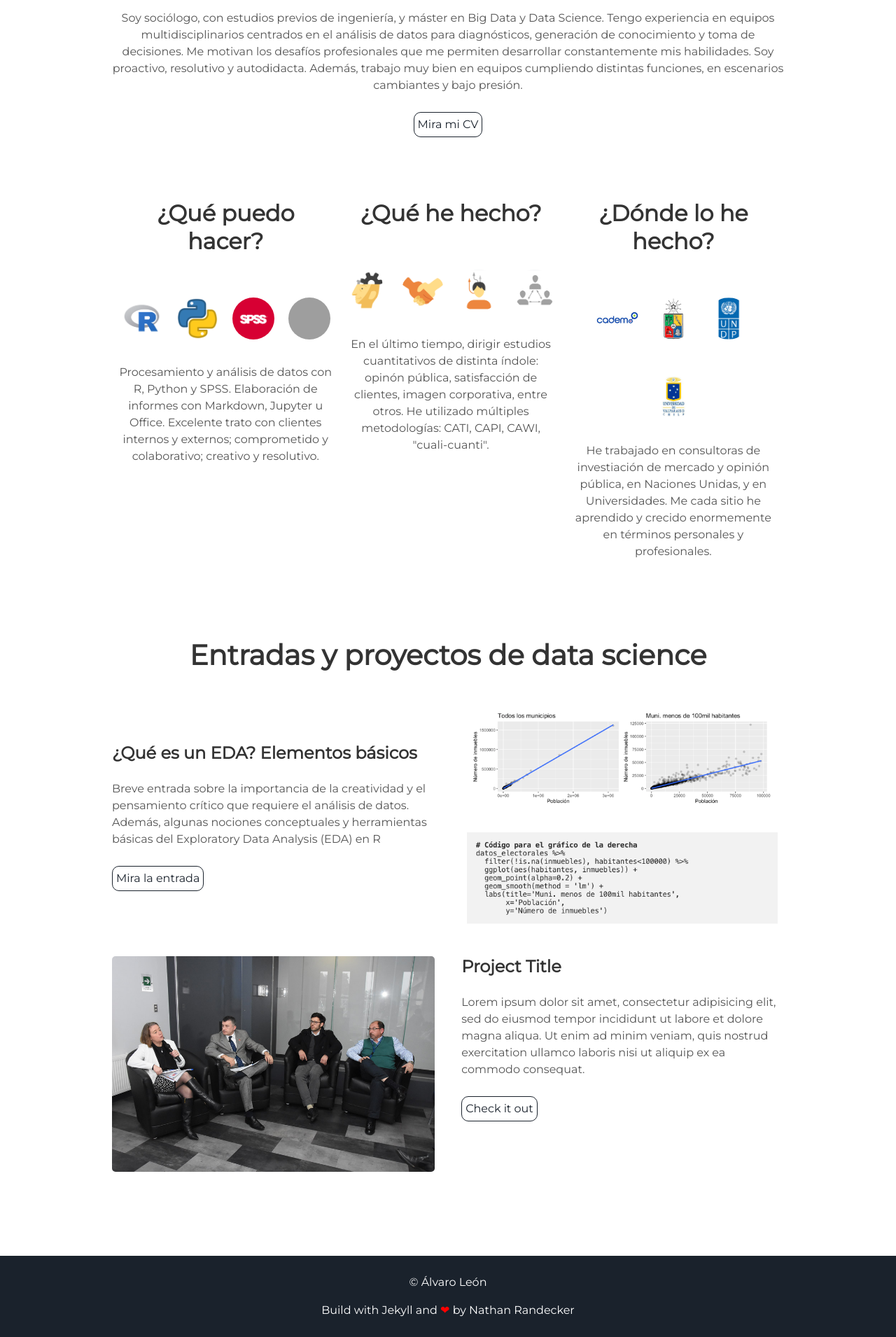
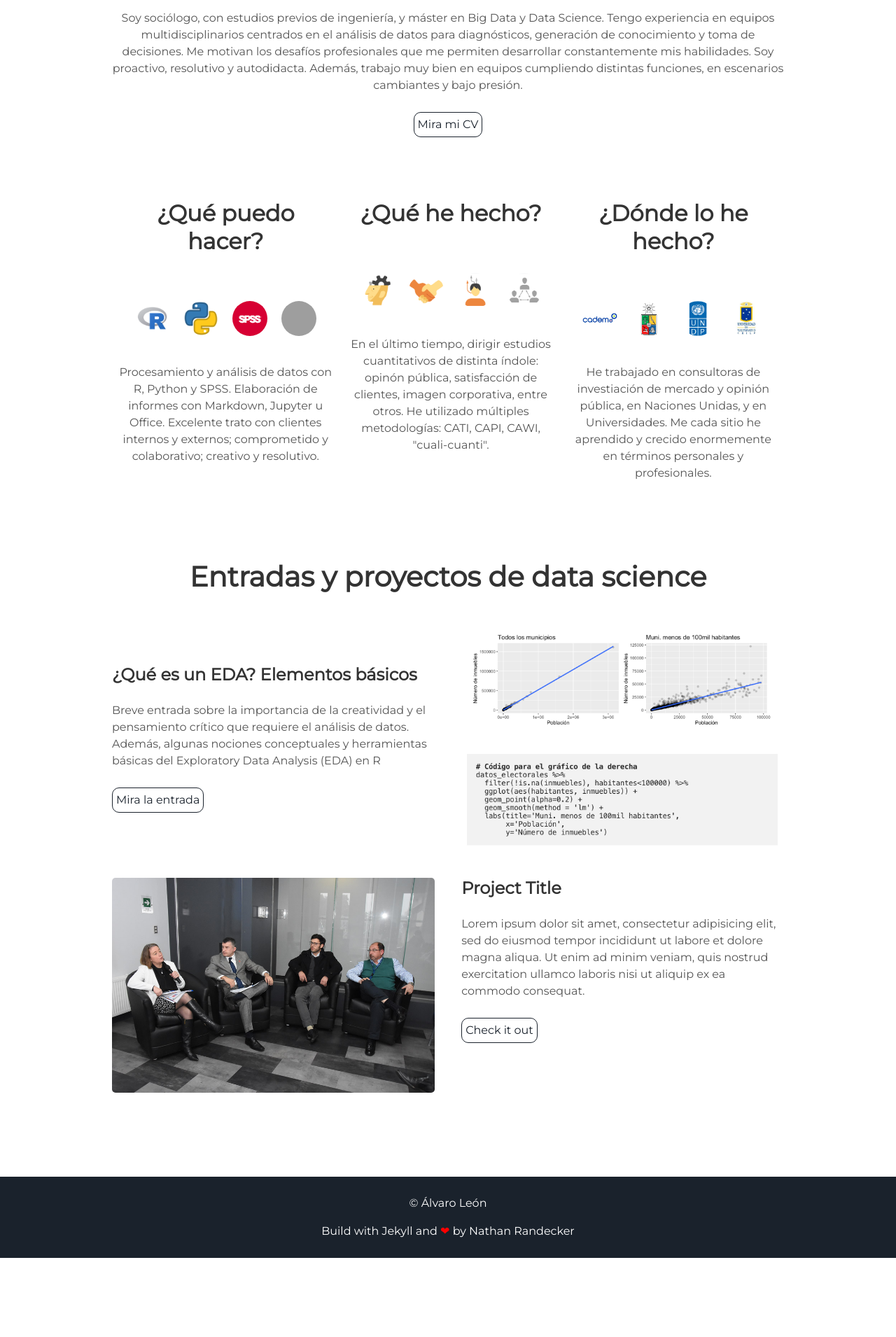
Before and after one commit to alvaroleongarrido/alvaroleongarrido.github.io, a Jekyll site: the page built from index.html, in a window 1280 px wide. Shown: the part 1359-3269 px from the top of the page at 70% size. Built offline with Jekyll 4.4.1, drawn with Linux system fonts in a browser that asks for light colours; after the commit the page ends 3156 px from its top, so only the background shows below that; grey boxes are pictures that could not be loaded.

Commit message:
cambio 9

```diff
--- a/_includes/head.html
+++ b/_includes/head.html
@@ -34,8 +34,8 @@
   }
   .avatar {
   vertical-align: middle;
-  width: 60px;
-  height: 60px;
+  width: 50px;
+  height: 50px;
   border-radius: 50%;
   }
   </style>
```
